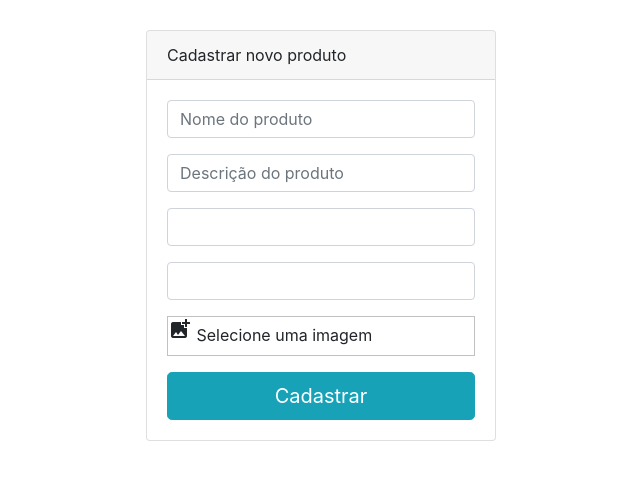
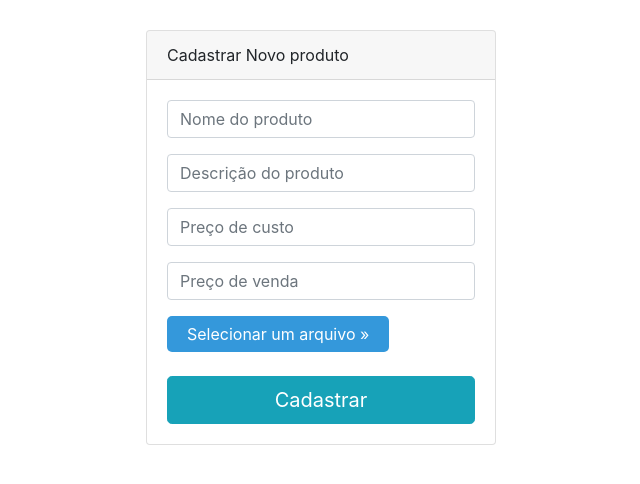
Before and after one commit to guilherme395/WEB-I3, a PHP site: page /cadastro_produto.php in a window 1280 px wide. Shown: the part 56-540 px from the top of the page, without its empty margins (319-959 px from the left). Run offline with PHP 8.4, Linux system fonts and the light colour scheme.

Commit message:
melhorias no site

```diff
--- a/cadastro_produto.php
+++ b/cadastro_produto.php
@@ -1,6 +1,7 @@
 <?php
 
-header('Content-Type: text/html; charset=UTF-8');
+include_once "conexao.php";
+
 
 
 ?>
@@ -30,6 +31,20 @@ header('Content-Type: text/html; charset=UTF-8');
       }
       .div_form_group {
         border: 1px solid #c1c1c1;
+      }
+      /* Esconde o input */
+      input[type='file'] {
+        display: none
+      }
+
+      /* Aparência que terá o seletor de arquivo */
+      label {
+        background-color: #3498db;
+        border-radius: 5px;
+        color: #fff;
+        cursor: pointer;
+        margin: px;
+        padding: 6px 20px
       }
     </style>
 
@@ -72,10 +87,12 @@ header('Content-Type: text/html; charset=UTF-8');
         <div class="card-login">
           <div class="card">
             <div class="card-header">
-              Cadastrar novo produto
+              Cadastrar Novo produto
             </div>
+
             <div class="card-body">
-                <form  action="pega_cadastro.php"  method="post" enctype="multipart/form-data">
+
+                  <form  action="pega_cadastro.php"  method="post" enctype="multipart/form-data">
 
                   <div class="form-group">
                     <input  name="produto" type="text" class="form-control" placeholder="Nome do produto">
@@ -86,27 +103,20 @@ header('Content-Type: text/html; charset=UTF-8');
                   </div>
 
                   <div class="form-group">
-                   <input name="preço_custo" class="form-control" type="number" required name="price" min="0" value="" step="any">
+                   <input name="preço_custo" class="form-control" type="number" placeholder="Preço de custo" min="0">
                   </div>
 
                   <div class="form-group">
-                     <input name="preço_venda" class="form-control" type="number" required name="price" min="0" value="" step="any">
+                     <input name="preço_venda" class="form-control" type="number" placeholder="Preço de venda" min="0">
                   </div>
-
 
                   <div >
 
-                    <div class="form-group div_form_group">
+                    <div class="form-group">
 
-                    <input type="file" id="file" name="arquivo"  class="form-control" >
-                    <label for="file">
-                    <span  class="material-icons">
-                    add_photo_alternate
-                    </span>
-                    <span>
-                    Selecione uma imagem
-                    </span>
-                    </label>
+                    <label for='selecao-arquivo'>Selecionar um arquivo &#187;</label>
+                    <input name="files" id='selecao-arquivo' type='file'>
+
                     </div>
 
                   </div>
```
Also changed, not shown: pega_cadastro.php (+24 -3 lines), produtos.php (+28 -10 lines).
